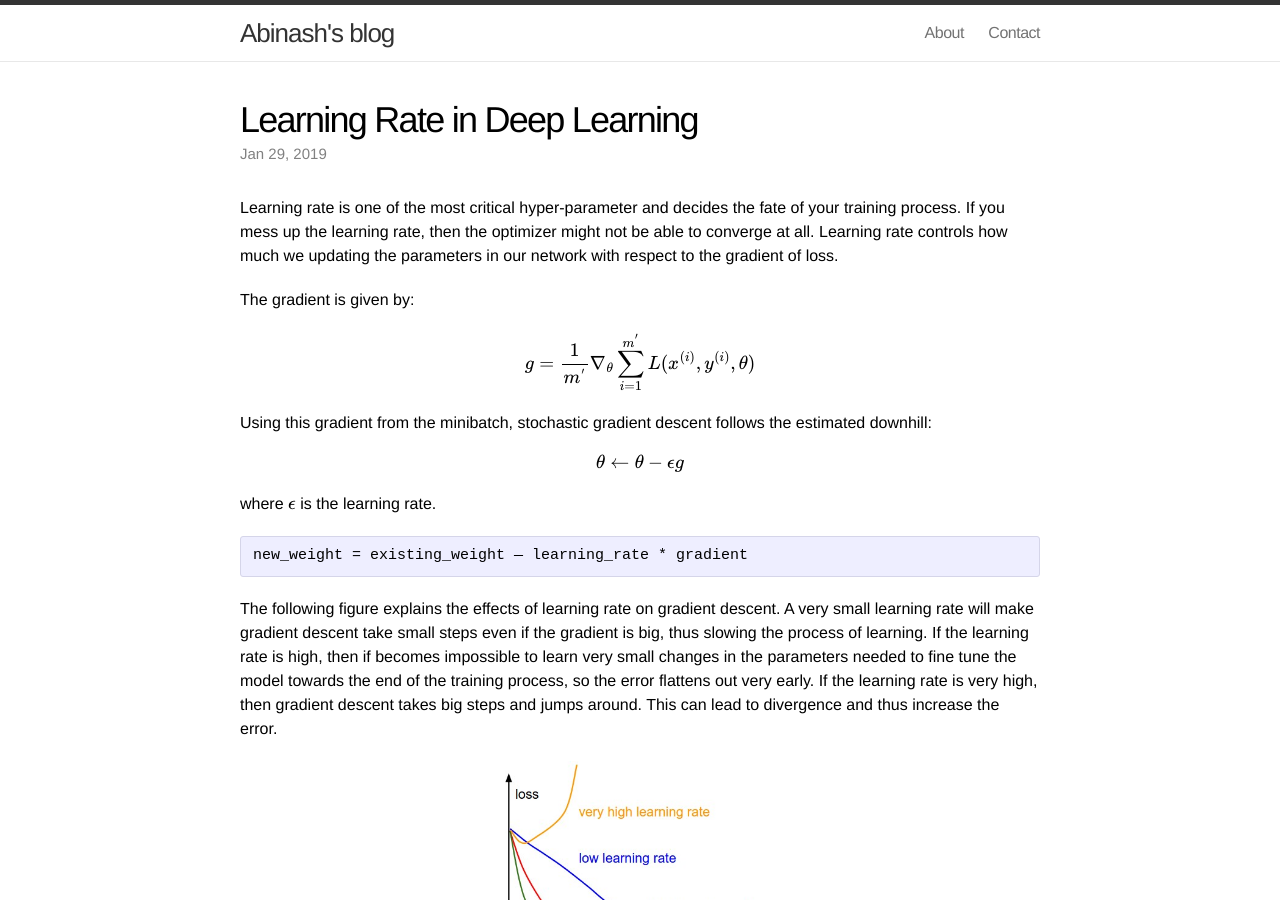
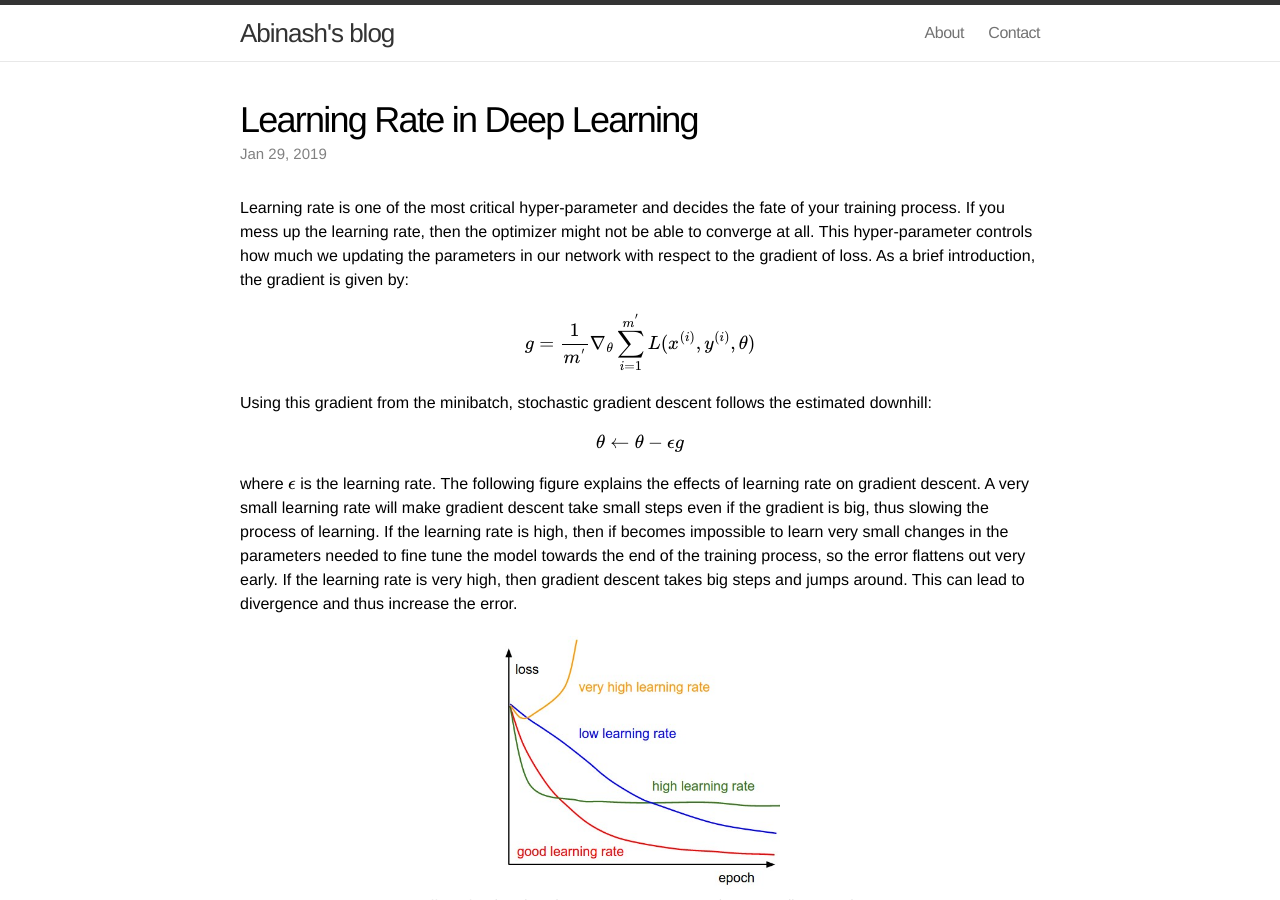
Before and after one commit to amohant4/amohant4.github.io, a Jekyll site: the page built from _posts/2019-01-29-Learning-Rate-Deep_learning.markdown, in a window 1280 px wide and 900 px high. Built offline with Jekyll 4.4.1, drawn with Linux system fonts in a browser that asks for light colours; nearby versions of some CDN libraries; formulas are drawn with MathJax 3; comment, search, counter and statistics services are not loaded; some of the changed text lies outside the part shown.

Commit message:
Update 2019-01-29-Learning-Rate-Deep_learning.markdown

````diff
--- a/_posts/2019-01-29-Learning-Rate-Deep_learning.markdown
+++ b/_posts/2019-01-29-Learning-Rate-Deep_learning.markdown
@@ -7,9 +7,7 @@ date:   2019-01-29 05:04:00
 mathjax: true
 ---
 
-Learning rate is one of the most critical hyper-parameter and decides the fate of your training process. If you mess up the learning rate, then the optimizer might not be able to converge at all. Learning rate controls how much we updating the parameters in our network with respect to the gradient of loss.
-
-The gradient is given by:
+Learning rate is one of the most critical hyper-parameter and decides the fate of your training process. If you mess up the learning rate, then the optimizer might not be able to converge at all. This hyper-parameter controls how much we updating the parameters in our network with respect to the gradient of loss. As a brief introduction, the gradient is given by:
 
 $$g = \frac{1}{m^{'}}\nabla_{\theta}\sum_{i=1}^{m^{'}}L(x^{(i)},y^{(i)},\theta)$$
 
@@ -17,13 +15,7 @@ Using this gradient from the minibatch, stochastic gradient descent follows the
 
 $$\theta \leftarrow \theta - \epsilon g $$
 
-where $$ \epsilon $$ is the learning rate.
-
-```
-new_weight = existing_weight — learning_rate * gradient
-```
-
-The following figure explains the effects of learning rate on gradient descent. A very small learning rate will make gradient descent take small steps even if the gradient is big, thus slowing the process of learning. If the learning rate is high, then if becomes impossible to learn very small changes in the parameters needed to fine tune the model towards the end of the training process, so the error flattens out very early. If the learning rate is very high, then gradient descent takes big steps and jumps around. This can lead to divergence and thus increase the error.
+where $$ \epsilon $$ is the learning rate. The following figure explains the effects of learning rate on gradient descent. A very small learning rate will make gradient descent take small steps even if the gradient is big, thus slowing the process of learning. If the learning rate is high, then if becomes impossible to learn very small changes in the parameters needed to fine tune the model towards the end of the training process, so the error flattens out very early. If the learning rate is very high, then gradient descent takes big steps and jumps around. This can lead to divergence and thus increase the error.
 
 <div class="imgcap">
 <img src="/assets/Learning-Rate-Selection/effect_of_lr.png" width="35%">
````
Also changed, not shown: other parts of _posts/2019-01-29-Learning-Rate-Deep_learning.markdown (+3 -1 lines).
